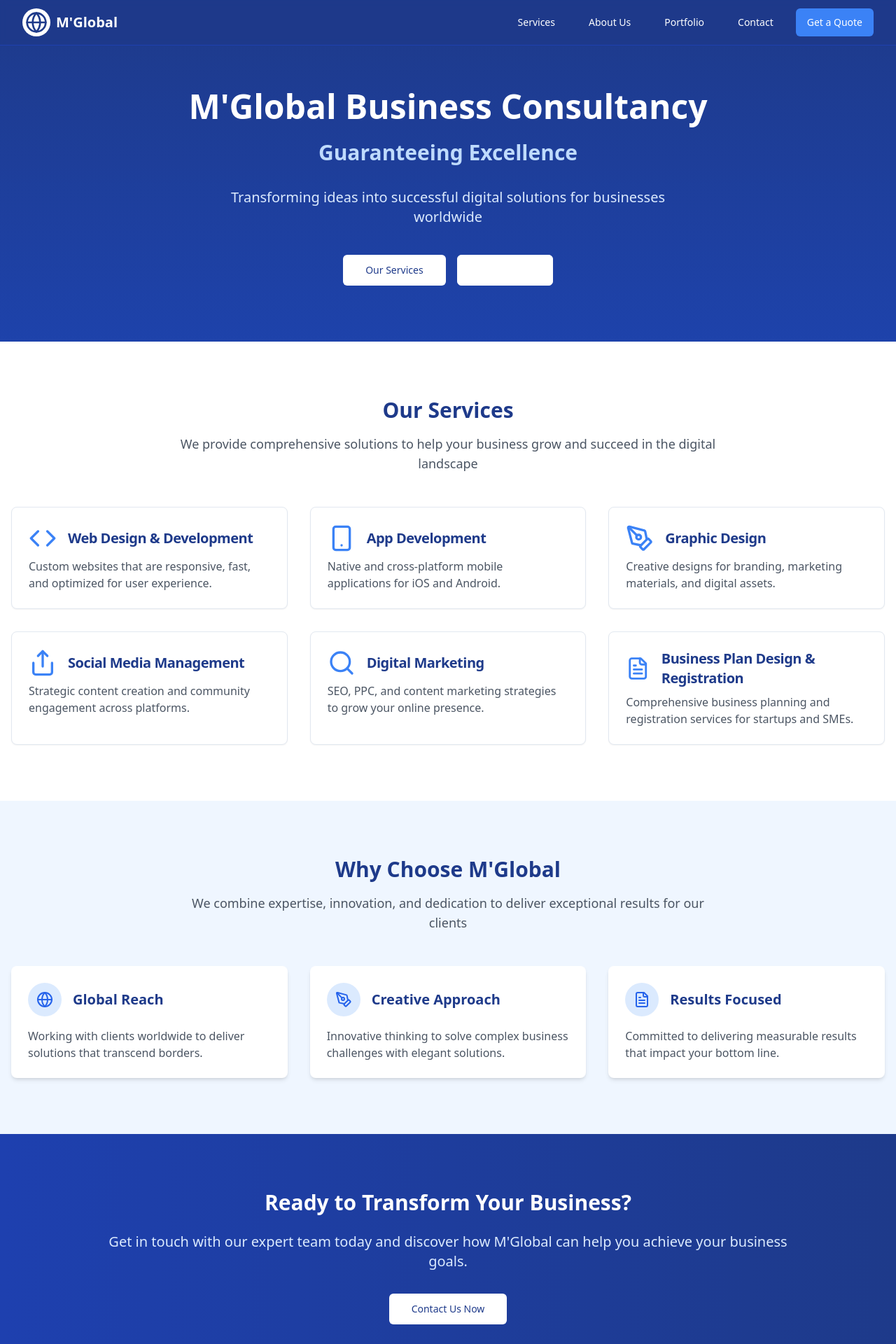
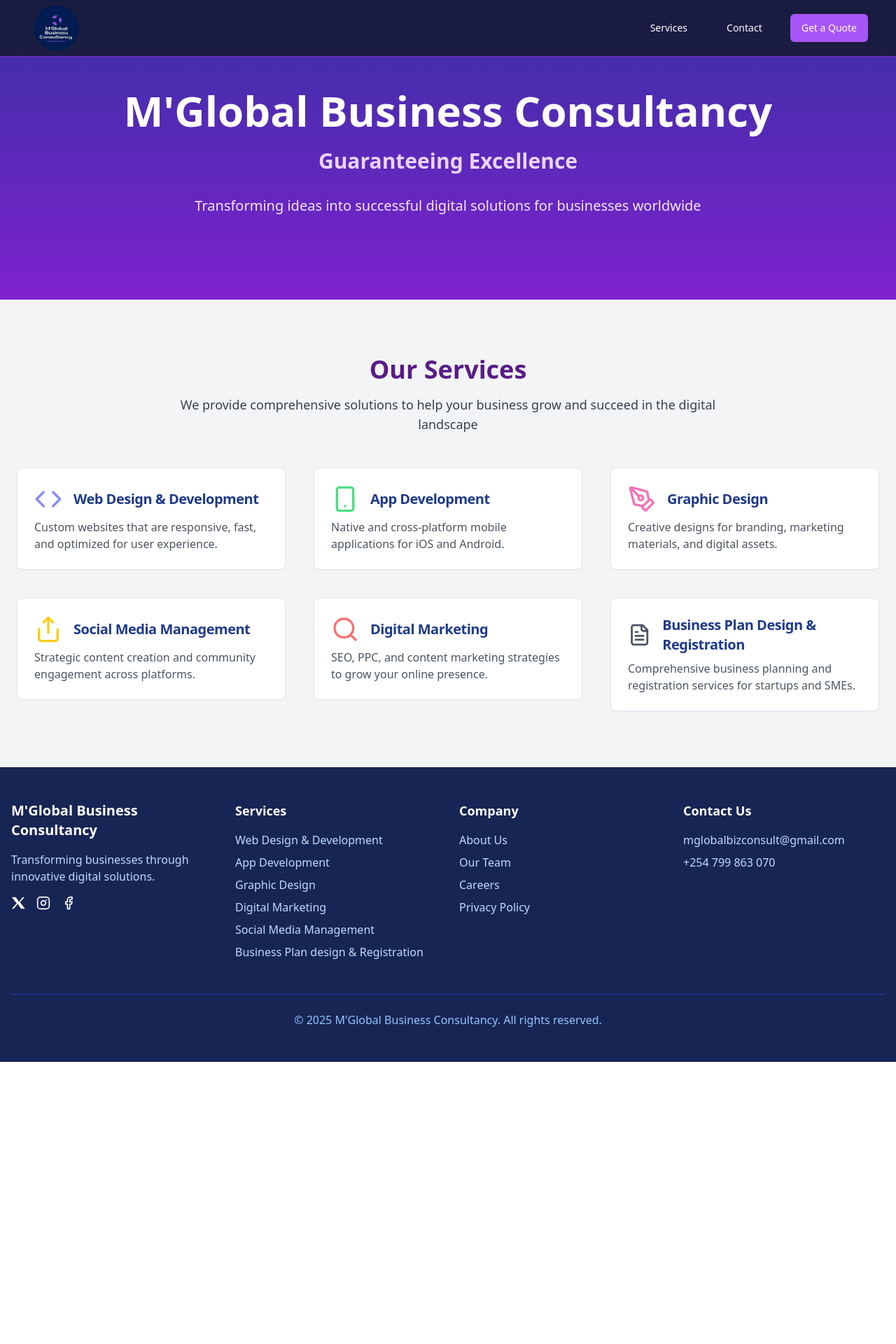
Before and after one commit to Montanah/M-Global-Business-Consultancy, a React (Vite) app: page / in a window 1280 px wide. Shown: the top 1920 px of the page at 70% size. After the commit the page ends 1517 px from the top, so only its background shows below. Built offline with nearby package versions, Linux system fonts and the light colour scheme.

Commit message:
UI improvements

```diff
--- a/index.html
+++ b/index.html
@@ -3,10 +3,10 @@
   <head>
     <meta charset="UTF-8" />
     <meta name="viewport" content="width=device-width, initial-scale=1.0" />
-    <title>delivery-folio-connect</title>
+    <title>M'Global Business Consultancy</title>
     <meta name="description" content="Lovable Generated Project" />
     <meta name="author" content="Lovable" />
-    <meta property="og:image" content="/og-image.png" />
+    <meta property="og:image" content="/public/Logo.png" />
   </head>
 
   <body>
--- a/package.json
+++ b/package.json
@@ -45,6 +45,7 @@
     "cmdk": "^1.0.0",
     "date-fns": "^3.6.0",
     "embla-carousel-react": "^8.3.0",
+    "framer-motion": "^12.4.10",
     "input-otp": "^1.2.4",
     "lucide-react": "^0.462.0",
     "next-themes": "^0.3.0",
@@ -52,6 +53,7 @@
     "react-day-picker": "^8.10.1",
     "react-dom": "^18.3.1",
     "react-hook-form": "^7.53.0",
+    "react-icons": "^5.5.0",
     "react-resizable-panels": "^2.1.3",
     "react-router-dom": "^6.26.2",
     "recharts": "^2.12.7",
--- a/src/components/Footer.tsx
+++ b/src/components/Footer.tsx
@@ -1,7 +1,14 @@
 
 import React from 'react';
-import { Facebook, Instagram, Twitter } from 'lucide-react';
+import { Facebook, Instagram } from 'lucide-react';
 import { Link } from 'react-router-dom';
+import { FiTwitter } from 'react-icons/fi';
+
+const XLogo = ({ className }: { className?: string }) => (
+  <svg xmlns="http://www.w3.org/2000/svg" viewBox="0 0 24 24" width="24" height="24" fill="currentColor" className={className}>
+    <path d="M22.97 2H19.7l-6.3 7.92L7.9 2H1.03L9.4 12.47 1.03 22h3.3l6.9-8.6 5.7 8.6h6.8l-8.8-11.36L22.97 2z"/>
+  </svg>
+);
 
 const Footer = () => {
   return (
@@ -9,39 +16,19 @@ const Footer = () => {
       <div className="max-w-7xl mx-auto px-4 py-12">
         <div className="grid grid-cols-1 md:grid-cols-4 gap-8">
           <div>
-            <h3 className="text-xl font-bold mb-4">M'Global</h3>
+            <h3 className="text-xl font-bold mb-4">M'Global Business Consultancy</h3>
             <p className="text-blue-200 mb-4">
               Transforming businesses through innovative digital solutions.
             </p>
             <div className="flex space-x-4">
-              <Link to="#" className="text-white hover:text-blue-300">
-                <Twitter className="h-5 w-5" />
+              <Link to="https://x.com/mglobalbconsult?s=11&t=p6v18hsMnUboiUq__V9F5A" target='_blank' className="text-white hover:text-blue-300">
+                <XLogo className="h-5 w-5" />
               </Link>
-              <Link to="#" className="text-white hover:text-blue-300">
+              <Link to="https://www.instagram.com/mglobalbconsult?igsh=MWt1ODdkN3Qxdmdwdw%3D%3D&utm_source=qr" target='_blank' className="text-white hover:text-blue-300">
                 <Instagram className="h-5 w-5" />
               </Link>
-              <Link to="#" className="text-white hover:text-blue-300">
+              <Link to="https://www.facebook.com/share/1ABgx22hrx/?mibextid=wwXIfr" target='_blank' className="text-white hover:text-blue-300">
                 <Facebook className="h-5 w-5" />
-              </Link>
-              <Link to="#" className="text-white hover:text-blue-300">
-                {/* Custom TikTok SVG icon */}
-                <svg
-                  className="h-5 w-5"
-                  xmlns="http://www.w3.org/2000/svg"
-                  width="24"
-                  height="24"
-                  viewBox="0 0 24 24"
-                  fill="none"
-                  stroke="currentColor"
-                  strokeWidth="2"
-                  strokeLinecap="round"
-                  strokeLinejoin="round"
-                >
-                  <path d="M9 12a4 4 0 1 0 0 8 4 4 0 0 0 0-8Z"></path>
-                  <path d="M15 8a4 4 0 1 0 0-8 4 4 0 0 0 0 8Z"></path>
-                  <path d="M15 8v8a4 4 0 0 1-4 4"></path>
-                  <path d="M15 8h-4"></path>
-                </svg>
               </Link>
             </div>
           </div>
@@ -53,6 +40,8 @@ const Footer = () => {
               <li><Link to="#" className="text-blue-200 hover:text-white">App Development</Link></li>
               <li><Link to="#" className="text-blue-200 hover:text-white">Graphic Design</Link></li>
               <li><Link to="#" className="text-blue-200 hover:text-white">Digital Marketing</Link></li>
+              <li><Link to="#" className="text-blue-200 hover:text-white">Social Media Management</Link></li>
+              <li><Link to="#" className="text-blue-200 hover:text-white">Business Plan design & Registration</Link></li>
             </ul>
           </div>
 
@@ -68,9 +57,16 @@ const Footer = () => {
 
           <div>
             <h3 className="text-lg font-semibold mb-4">Contact Us</h3>
-            <p className="text-blue-200 mb-2">contact@mglobal.com</p>
-            <p className="text-blue-200 mb-2">+1 (555) 123-4567</p>
-            <p className="text-blue-200">123 Business Avenue, Suite 100, New York, NY 10001</p>
+              <p className="text-blue-200 mb-2">
+                <a href="mailto:mglobalbizconsult@gmail.com" className="hover:underline">
+                  mglobalbizconsult@gmail.com
+                </a>
+              </p>
+              <p className="text-blue-200 mb-2">
+                <a href="tel:+254799863070" className="hover:underline">
+                  +254 799 863 070
+                </a>
+              </p>
           </div>
         </div>
 
--- a/src/components/Logo.tsx
+++ b/src/components/Logo.tsx
@@ -1,14 +1,11 @@
 
 import React from 'react';
-import { Globe } from 'lucide-react';
+import LogoImage from '../../public/Logo.png';
 
 const Logo = () => {
   return (
     <div className="flex items-center gap-2">
-      <div className="bg-white p-1 rounded-full">
-        <Globe className="h-8 w-8 text-blue-900" />
-      </div>
-      <span className="text-xl font-bold text-white">M'Global</span>
+        <img src={LogoImage} alt="Company Logo" className="h-20 w-20 text-blue-900" />
     </div>
   );
 };
--- a/src/pages/Index.tsx
+++ b/src/pages/Index.tsx
@@ -1,4 +1,3 @@
-
 import { Button } from "@/components/ui/button";
 import { NavigationMenu, NavigationMenuList, NavigationMenuItem } from "@/components/ui/navigation-menu";
 import { Link } from "react-router-dom";
@@ -6,172 +5,126 @@ import ServiceCard from "@/components/ServiceCard";
 import Logo from "@/components/Logo";
 import Footer from "@/components/Footer";
 import { Globe, Code, Smartphone, PenTool, Share, Search, FileText } from "lucide-react";
+import { motion } from "framer-motion";
 
 const Index = () => {
   const services = [
     {
       title: "Web Design & Development",
       description: "Custom websites that are responsive, fast, and optimized for user experience.",
-      icon: <Code className="h-10 w-10 text-blue-500" />
+      icon: <Code className="h-10 w-10 text-indigo-400" />
     },
     {
       title: "App Development",
       description: "Native and cross-platform mobile applications for iOS and Android.",
-      icon: <Smartphone className="h-10 w-10 text-blue-500" />
+      icon: <Smartphone className="h-10 w-10 text-green-400" />
     },
     {
       title: "Graphic Design",
       description: "Creative designs for branding, marketing materials, and digital assets.",
-      icon: <PenTool className="h-10 w-10 text-blue-500" />
+      icon: <PenTool className="h-10 w-10 text-pink-400" />
     },
     {
       title: "Social Media Management",
       description: "Strategic content creation and community engagement across platforms.",
-      icon: <Share className="h-10 w-10 text-blue-500" />
+      icon: <Share className="h-10 w-10 text-yellow-400" />
     },
     {
       title: "Digital Marketing",
       description: "SEO, PPC, and content marketing strategies to grow your online presence.",
-      icon: <Search className="h-10 w-10 text-blue-500" />
+      icon: <Search className="h-10 w-10 text-red-400" />
     },
     {
       title: "Business Plan Design & Registration",
       description: "Comprehensive business planning and registration services for startups and SMEs.",
-      icon: <FileText className="h-10 w-10 text-blue-500" />
+      icon: <FileText className="h-10 w-10 text-gray-600" />
     }
   ];
 
+  const smoothScroll = (e, targetId) => {
+    e.preventDefault();
+    document.querySelector(targetId)?.scrollIntoView({ behavior: 'smooth' });
+  };
+
   return (
-    <div className="min-h-screen bg-gradient-to-b from-blue-900 via-blue-700 to-blue-900">
+    <div className="min-h-screen bg-gradient-to-r from-indigo-900 via-purple-800 to-indigo-900 text-white">
       {/* Navigation */}
-      <nav className="border-b border-blue-800 bg-blue-900/90 backdrop-blur-sm fixed w-full z-10">
-        <div className="max-w-7xl mx-auto px-4 sm:px-6 lg:px-8">
-          <div className="flex justify-between h-16">
+      <motion.nav
+        initial={{ opacity: 0, y: -50 }}
+        animate={{ opacity: 1, y: 0 }}
+        transition={{ duration: 0.8 }}
+        className="border-b border-purple-700 bg-gray-900/80 backdrop-blur-lg fixed w-full z-10"
+      >
+        <div className="max-w-7xl mx-auto px-6 sm:px-8 lg:px-10">
+          <div className="flex justify-between h-20">
             <div className="flex items-center">
               <Logo />
             </div>
             <NavigationMenu>
-              <NavigationMenuList className="hidden md:flex items-center space-x-4">
+              <NavigationMenuList className="hidden md:flex items-center space-x-6">
                 <NavigationMenuItem>
-                  <Button variant="ghost" className="text-white hover:text-blue-200">Services</Button>
+                  <a href="#services" onClick={(e) => smoothScroll(e, '#services')} className="text-white hover:text-purple-300 transition duration-300 ease-in-out transform hover:scale-110">
+                    <Button variant="ghost">Services</Button>
+                  </a>
                 </NavigationMenuItem>
                 <NavigationMenuItem>
-                  <Button variant="ghost" className="text-white hover:text-blue-200">About Us</Button>
+                  <a href="#footer" onClick={(e) => smoothScroll(e, '#footer')} className="text-white hover:text-purple-300 transition duration-300 ease-in-out transform hover:scale-110">
+                    <Button variant="ghost">Contact</Button>
+                  </a>
                 </NavigationMenuItem>
                 <NavigationMenuItem>
-                  <Button variant="ghost" className="text-white hover:text-blue-200">Portfolio</Button>
-                </NavigationMenuItem>
-                <NavigationMenuItem>
-                  <Button variant="ghost" className="text-white hover:text-blue-200">Contact</Button>
-                </NavigationMenuItem>
-                <NavigationMenuItem>
-                  <Button className="bg-blue-500 hover:bg-blue-600 text-white">Get a Quote</Button>
+                  <a href="#footer" onClick={(e) => smoothScroll(e, '#footer')} className="text-white hover:text-purple-300 transition duration-300 ease-in-out transform hover:scale-110">
+                    <Button className="bg-purple-500 hover:bg-purple-600 text-white">Get a Quote</Button>
+                  </a>
                 </NavigationMenuItem>
               </NavigationMenuList>
             </NavigationMenu>
           </div>
         </div>
-      </nav>
+      </motion.nav>
 
       {/* Hero Section */}
-      <div className="pt-32 pb-20 px-4">
-        <div className="max-w-7xl mx-auto text-center">
-          <h1 className="text-5xl font-bold text-white mb-6 animate-fade-in">
+      <motion.div initial={{ opacity: 0, y: -50 }} animate={{ opacity: 1, y: 0 }} transition={{ duration: 1 }} className="pt-32 pb-20 px-6 text-center bg-gradient-to-b from-indigo-800 to-purple-700">
+        <div className="max-w-7xl mx-auto">
+          <h1 className="text-6xl font-extrabold text-white mb-6 animate-fade-in">
             M'Global Business Consultancy
           </h1>
-          <p className="text-3xl font-semibold text-blue-200 mb-8 max-w-2xl mx-auto">
+          <p className="text-3xl font-semibold text-purple-200 mb-8 max-w-2xl mx-auto">
             Guaranteeing Excellence
           </p>
-          <p className="text-xl text-blue-100 mb-10 max-w-2xl mx-auto">
+          <p className="text-xl text-purple-100 mb-10 max-w-3xl mx-auto">
             Transforming ideas into successful digital solutions for businesses worldwide
           </p>
-          <div className="flex justify-center gap-4">
-            <Button size="lg" className="bg-white text-blue-900 hover:bg-blue-100">
-              Our Services
-            </Button>
-            <Button size="lg" variant="outline" className="text-white border-white hover:bg-blue-800/50">
-              Contact Us
-            </Button>
-          </div>
         </div>
-      </div>
+      </motion.div>
 
-      {/* Services Section */}
-      <div className="py-20 bg-white">
-        <div className="max-w-7xl mx-auto px-4">
-          <h2 className="text-3xl font-bold text-center mb-4 text-blue-900">
+      {/* Services Section with Animations */}
+      <div className="py-20 bg-gray-100 text-gray-900" id="services">
+        <div className="max-w-7xl mx-auto px-6">
+          <h2 className="text-4xl font-bold text-center mb-4 text-purple-900">
             Our Services
           </h2>
-          <p className="text-lg text-center mb-12 text-gray-600 max-w-3xl mx-auto">
+          <p className="text-lg text-center mb-12 text-gray-700 max-w-3xl mx-auto">
             We provide comprehensive solutions to help your business grow and succeed in the digital landscape
           </p>
-          <div className="grid md:grid-cols-2 lg:grid-cols-3 gap-8">
+          <div className="grid md:grid-cols-2 lg:grid-cols-3 gap-10">
             {services.map((service, index) => (
-              <ServiceCard
-                key={index}
-                title={service.title}
-                description={service.description}
-                icon={service.icon}
-              />
+              <motion.div key={index} initial={{ opacity: 0, scale: 0.9 }} animate={{ opacity: 1, scale: 1 }} whileHover={{ scale: 1.05 }} transition={{ duration: 0.5, delay: index * 0.2 }}>
+                <ServiceCard
+                  title={service.title}
+                  description={service.description}
+                  icon={service.icon}
+                />
+              </motion.div>
             ))}
           </div>
         </div>
       </div>
 
-      {/* Why Choose Us Section */}
-      <div className="py-20 bg-blue-50">
-        <div className="max-w-7xl mx-auto px-4">
-          <h2 className="text-3xl font-bold text-center mb-4 text-blue-900">
-            Why Choose M'Global
-          </h2>
-          <p className="text-lg text-center mb-12 text-gray-600 max-w-3xl mx-auto">
-            We combine expertise, innovation, and dedication to deliver exceptional results for our clients
-          </p>
-          <div className="grid md:grid-cols-3 gap-8">
-            <div className="bg-white p-6 rounded-lg shadow-md">
-              <div className="flex items-center mb-4">
-                <div className="w-12 h-12 bg-blue-100 rounded-full flex items-center justify-center">
-                  <Globe className="h-6 w-6 text-blue-600" />
-                </div>
-                <h3 className="text-xl font-semibold ml-4 text-blue-900">Global Reach</h3>
-              </div>
-              <p className="text-gray-600">Working with clients worldwide to deliver solutions that transcend borders.</p>
-            </div>
-            <div className="bg-white p-6 rounded-lg shadow-md">
-              <div className="flex items-center mb-4">
-                <div className="w-12 h-12 bg-blue-100 rounded-full flex items-center justify-center">
-                  <PenTool className="h-6 w-6 text-blue-600" />
-                </div>
-                <h3 className="text-xl font-semibold ml-4 text-blue-900">Creative Approach</h3>
-              </div>
-              <p className="text-gray-600">Innovative thinking to solve complex business challenges with elegant solutions.</p>
-            </div>
-            <div className="bg-white p-6 rounded-lg shadow-md">
-              <div className="flex items-center mb-4">
-                <div className="w-12 h-12 bg-blue-100 rounded-full flex items-center justify-center">
-                  <FileText className="h-6 w-6 text-blue-600" />
-                </div>
-                <h3 className="text-xl font-semibold ml-4 text-blue-900">Results Focused</h3>
-              </div>
-              <p className="text-gray-600">Committed to delivering measurable results that impact your bottom line.</p>
-            </div>
-          </div>
-        </div>
+      {/* Footer */}
+      <div id="footer">
+        <Footer />
       </div>
-
-      {/* CTA Section */}
-      <div className="py-20 bg-gradient-to-r from-blue-800 to-blue-900 text-white">
-        <div className="max-w-5xl mx-auto text-center px-4">
-          <h2 className="text-3xl font-bold mb-6">Ready to Transform Your Business?</h2>
-          <p className="text-xl mb-8 text-blue-100">Get in touch with our expert team today and discover how M'Global can help you achieve your business goals.</p>
-          <Button size="lg" className="bg-white text-blue-900 hover:bg-blue-100">
-            Contact Us Now
-          </Button>
-        </div>
-      </div>
-
-      {/* Footer */}
-      <Footer />
     </div>
   );
 };
```
Also changed, not shown: 1 other file (tests, documents, lock files or other folders).
